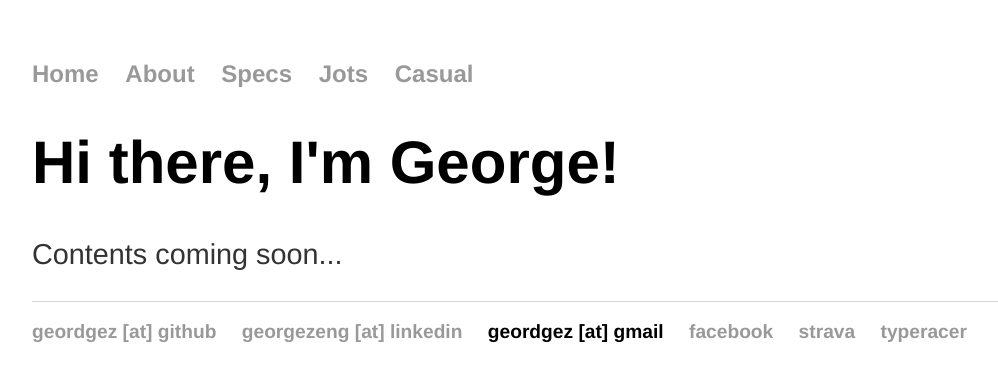
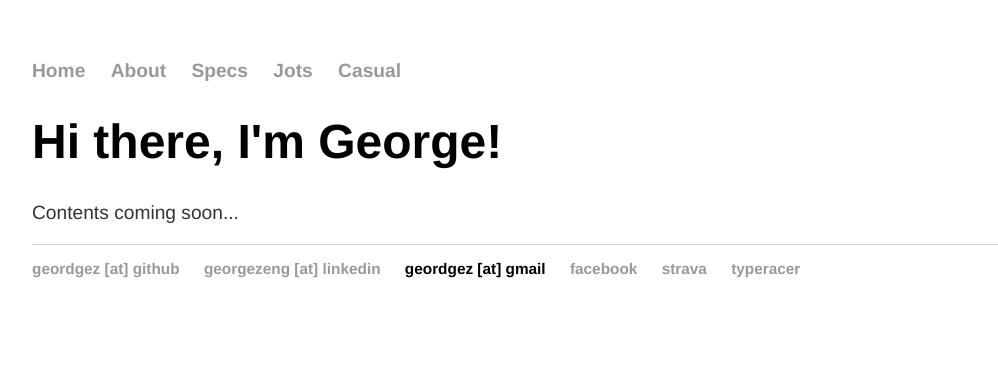
Before and after one commit to geordgez/geordgez.github.io, a Jekyll site: the page built from index.html, in a window 1280 px wide. Shown: the top 381 px of the page, without its empty margins (96-1094 px from the left). Built offline with Jekyll 4.4.1, drawn with Linux system fonts in a browser that asks for light colours.

Commit message:
Set CSS styling for desktop vs mobile for now
- Still having some issues when testing on computer vs Samsung GS7 edge,
most likely because the resolution on the phone is too high. Going to
keep it at the settings in this commit for now and work on other
components of the site

```diff
--- a/css/main.css
+++ b/css/main.css
@@ -1,8 +1,8 @@
 html {
     font-family:'Helvetica', 'Arial', 'Sans-Serif';
-    font-size: 24px;
+    font-size: 16px;
 }
-@media(min-width:100em){html{font-size: 50%}}
+@media(min-width:20em){html{font-size: 120%}}
 
 body {
     margin: 60px auto;
@@ -10,7 +10,6 @@ body {
 }
 
 nav ul, footer ul {
-    font-family:'Helvetica', 'Arial', 'Sans-Serif';
     padding: 0px;
     list-style: none;
     font-weight: bold;
@@ -29,10 +28,8 @@ a:hover {
 }
 h1 {
     font-size: 250%;
-    font-family:'Helvetica', 'Arial', 'Sans-Serif';
 }
 p {
-    font-size: 120%;
     line-height: 1.2;
     color: #333;
 }
@@ -43,11 +40,9 @@ footer {
 
 ul.posts {
     margin: 20px auto 40px;
-    line-height: 200%;
-    font-size: 150%;
+    line-height: 120%;
 }
 
 ul.posts li {
-    font-size: 120%;
     list-style: none;
 }
```
